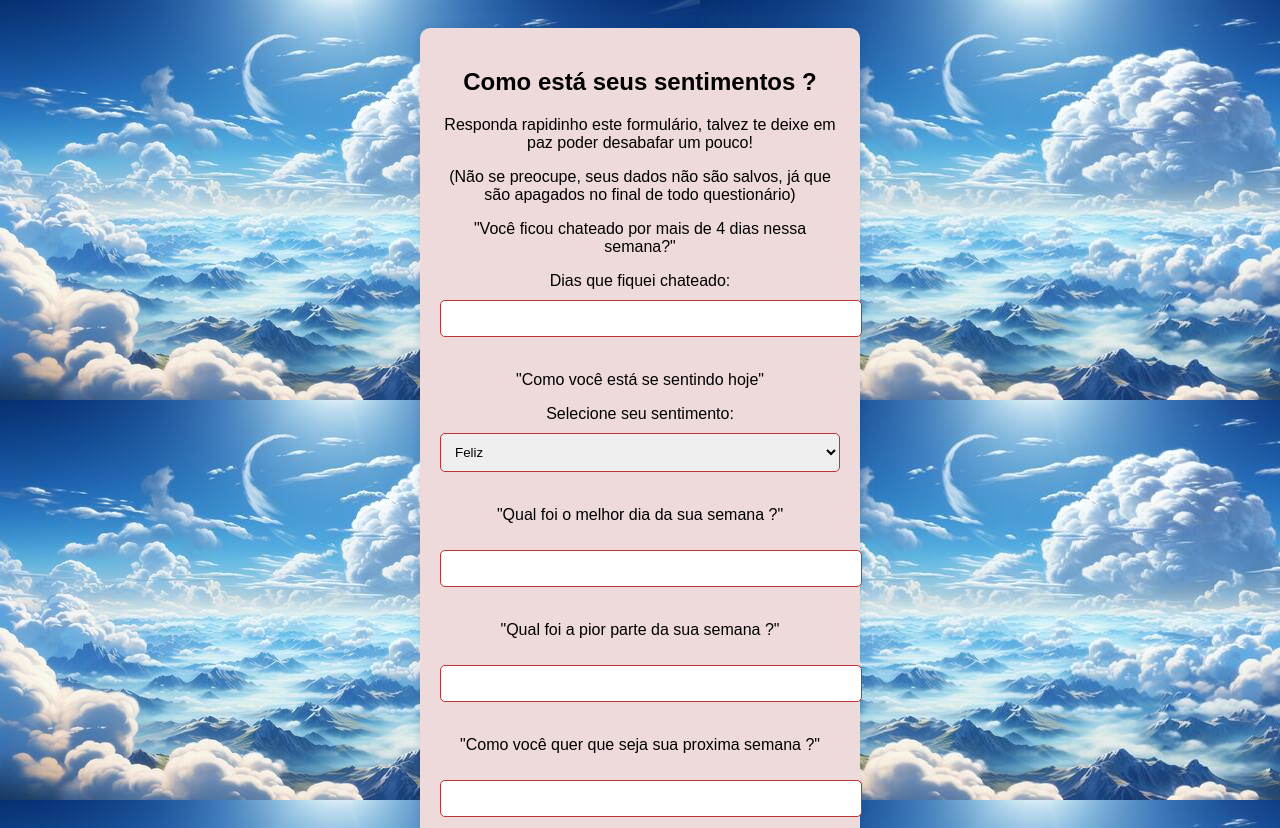
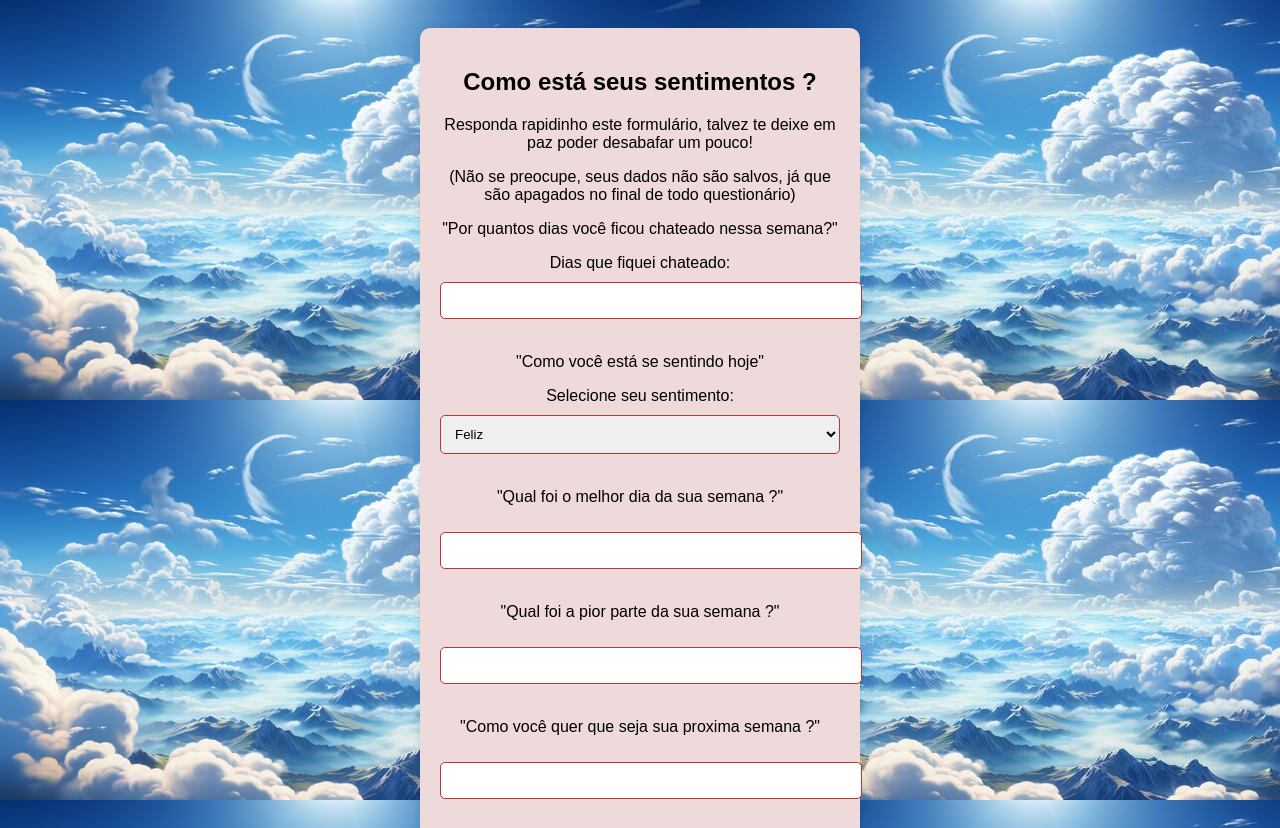
Before and after one commit to Golnaweb123/Sentimentos, a plain HTML site: page index.html in a window 1280 px wide. Shown: the top 828 px of the page. Drawn offline with Linux system fonts and the light colour scheme.

Commit message:
Update index.html

```diff
--- a/index.html
+++ b/index.html
@@ -75,7 +75,7 @@
         <p>Responda rapidinho este formulário, talvez te deixe em paz poder desabafar um pouco! <p/>
             <p>(Não se preocupe, seus dados não são salvos, já que são apagados no final de todo questionário)</p>
         <form onsubmit="handleSubmit(event)">
-            <p>"Você ficou chateado por mais de 4 dias nessa semana?"</p>
+            <p>"Por quantos dias você ficou chateado nessa semana?"</p>
             <label for="upsetDays">Dias que fiquei chateado:</label>
             <input type="number" id="upsetDays" name="upsetDays" min="0" max="7" required><br><br>
 
```
